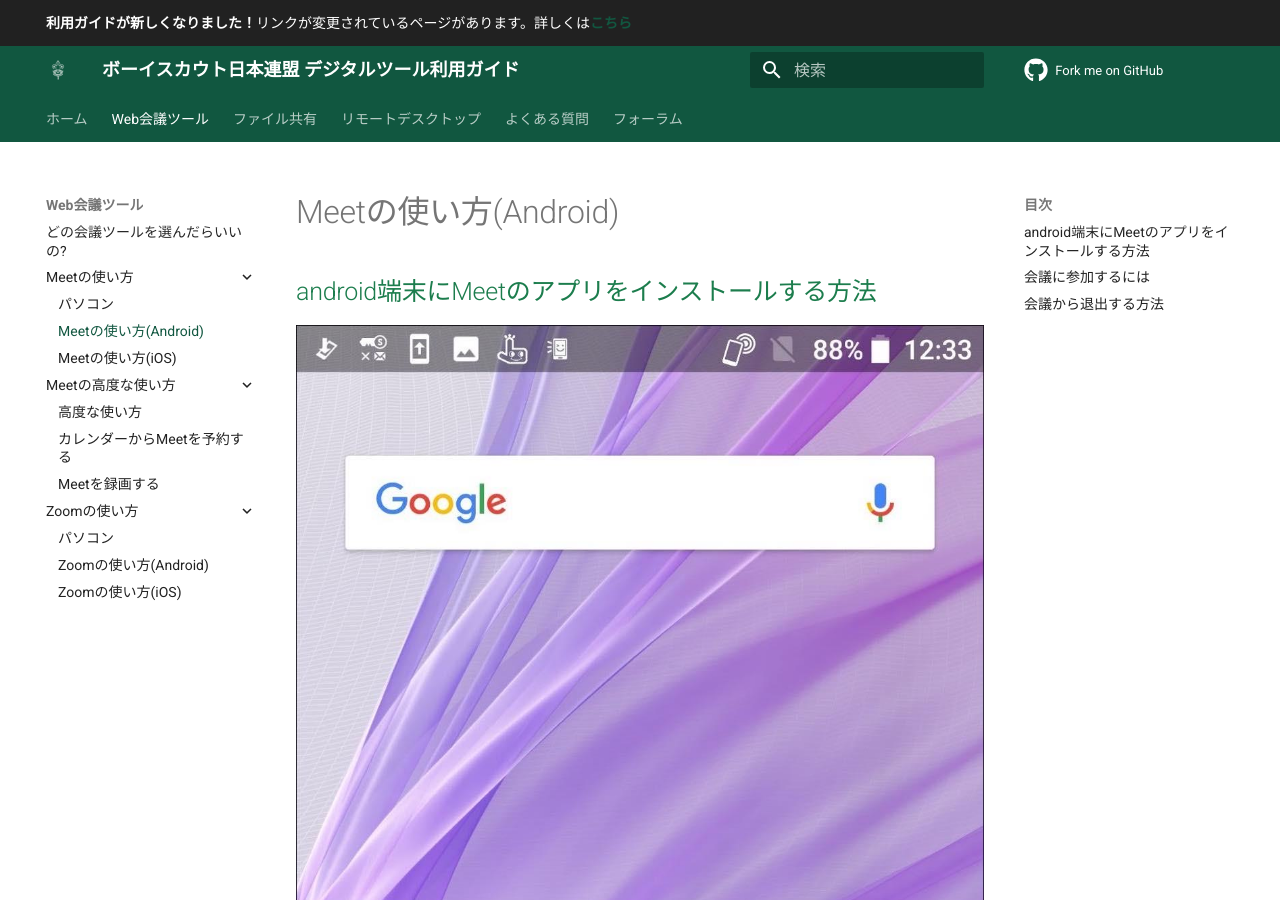
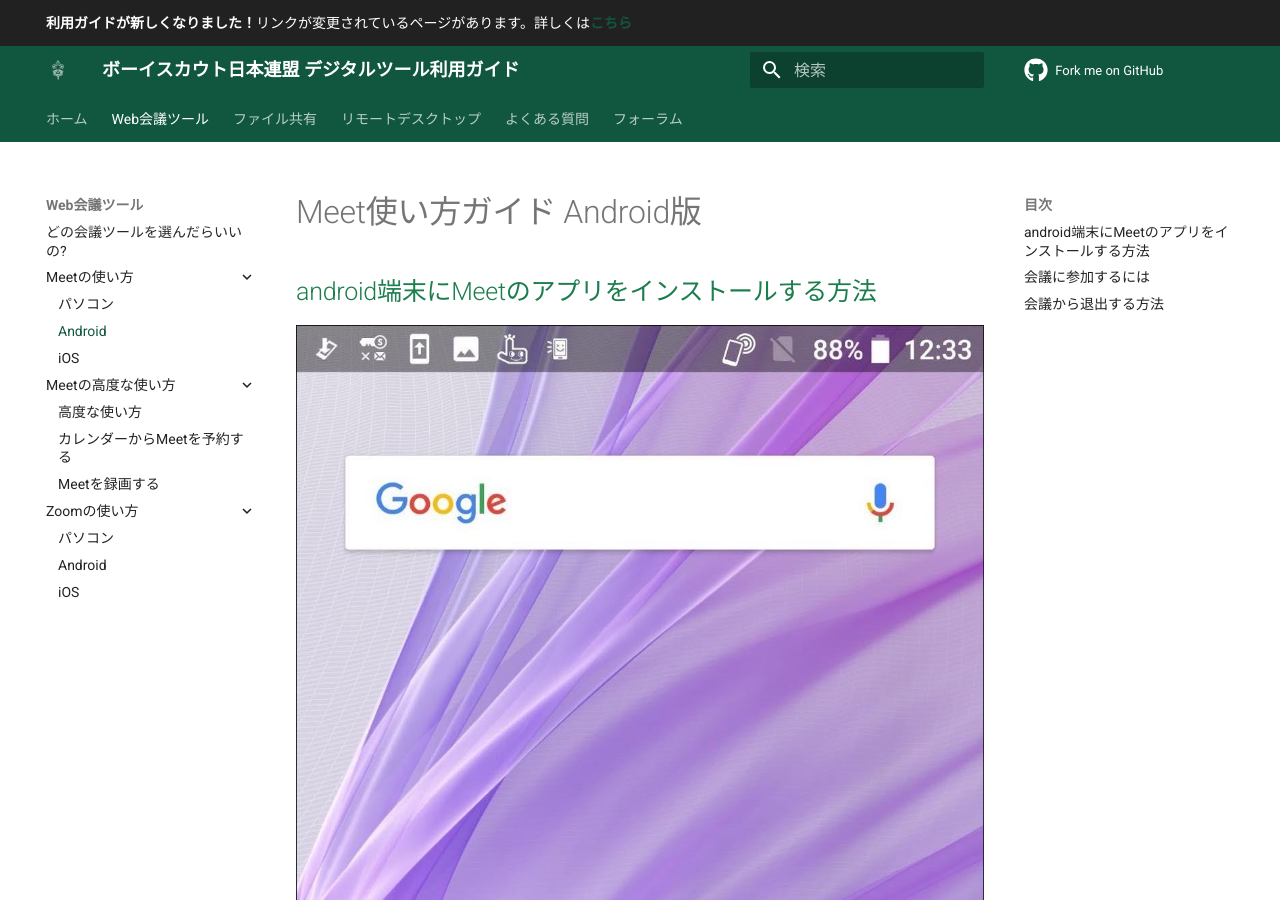
Before and after one commit to Scout-Association-of-Japan/DX-promotion-guidelines, an MkDocs documentation site: the page built from docs/web-meeting-guide/meet/GoogleMeet-android.md, in a window 1280 px wide and 900 px high. Built offline with MkDocs 1.6.1 and Material for MkDocs 9.7.7, drawn with Linux system fonts in a browser that asks for light colours; comment, search, counter and statistics services are not loaded.

Commit message:
ナビバーのタイトル不整合修正 (#159)
* Update mkdocs.yml

* タイトルを統一

```diff
--- a/docs/web-meeting-guide/meet/GoogleMeet-android.md
+++ b/docs/web-meeting-guide/meet/GoogleMeet-android.md
@@ -1,6 +1,4 @@
----
-title : Google Meet android端末にインストール&使い方
----
+# Meet使い方ガイド Android版
 
 ## android端末にMeetのアプリをインストールする方法
 
--- a/mkdocs.yml
+++ b/mkdocs.yml
@@ -57,16 +57,16 @@
     - どの会議ツールを選んだらいいの?: web-meeting-guide/WhatShouldIChoose.md
     - Meetの使い方:
       - パソコン: web-meeting-guide/meet/GoogleMeet.md
-      - Meetの使い方(Android): web-meeting-guide/meet/GoogleMeet-android.md
-      - Meetの使い方(iOS): web-meeting-guide/meet/GoogleMeet-ios.md
+      - Android: web-meeting-guide/meet/GoogleMeet-android.md
+      - iOS: web-meeting-guide/meet/GoogleMeet-ios.md
     - Meetの高度な使い方:
       - 高度な使い方:  web-meeting-guide/meet/GoogleMeet-adv.md
       - カレンダーからMeetを予約する: web-meeting-guide/meet/GoogleMeet-calendar.md
       - Meetを録画する: web-meeting-guide/meet/GoogleMeet-recording.md
     - Zoomの使い方:
       - パソコン:  web-meeting-guide/zoom/ZoomMeeting.md
-      - Zoomの使い方(Android): web-meeting-guide/zoom/android.md
-      - Zoomの使い方(iOS): web-meeting-guide/zoom/ios.md
+      - Android: web-meeting-guide/zoom/android.md
+      - iOS: web-meeting-guide/zoom/ios.md
   - ファイル共有:
     - Googleドライブでファイル共有をしてみよう: file-share/HowToUseGDrive.md
   - リモートデスクトップ:
```
Also changed, not shown: docs/web-meeting-guide/meet/GoogleMeet-ios.md (+1 -3 lines), docs/web-meeting-guide/meet/GoogleMeet.md (+1 -1 lines).
